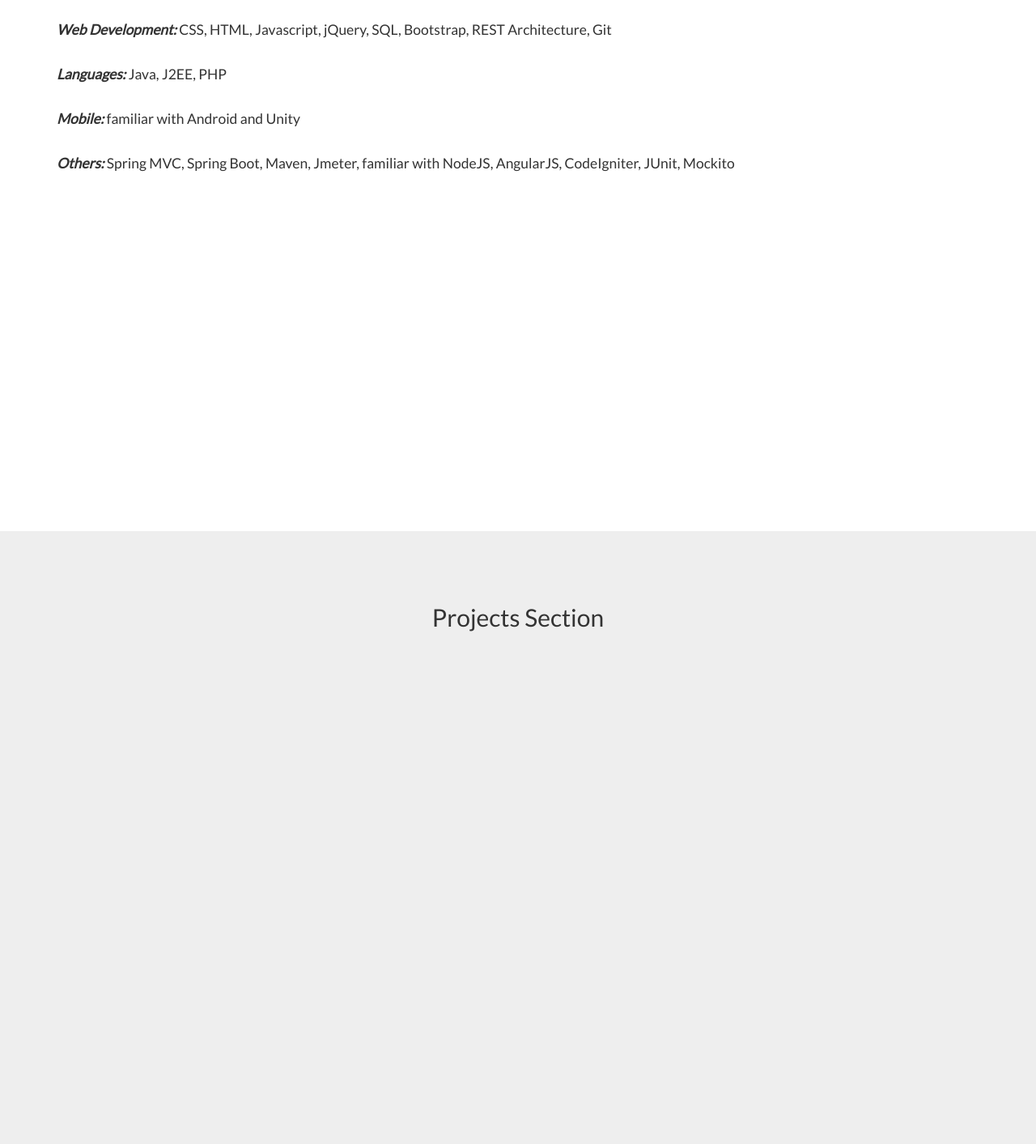
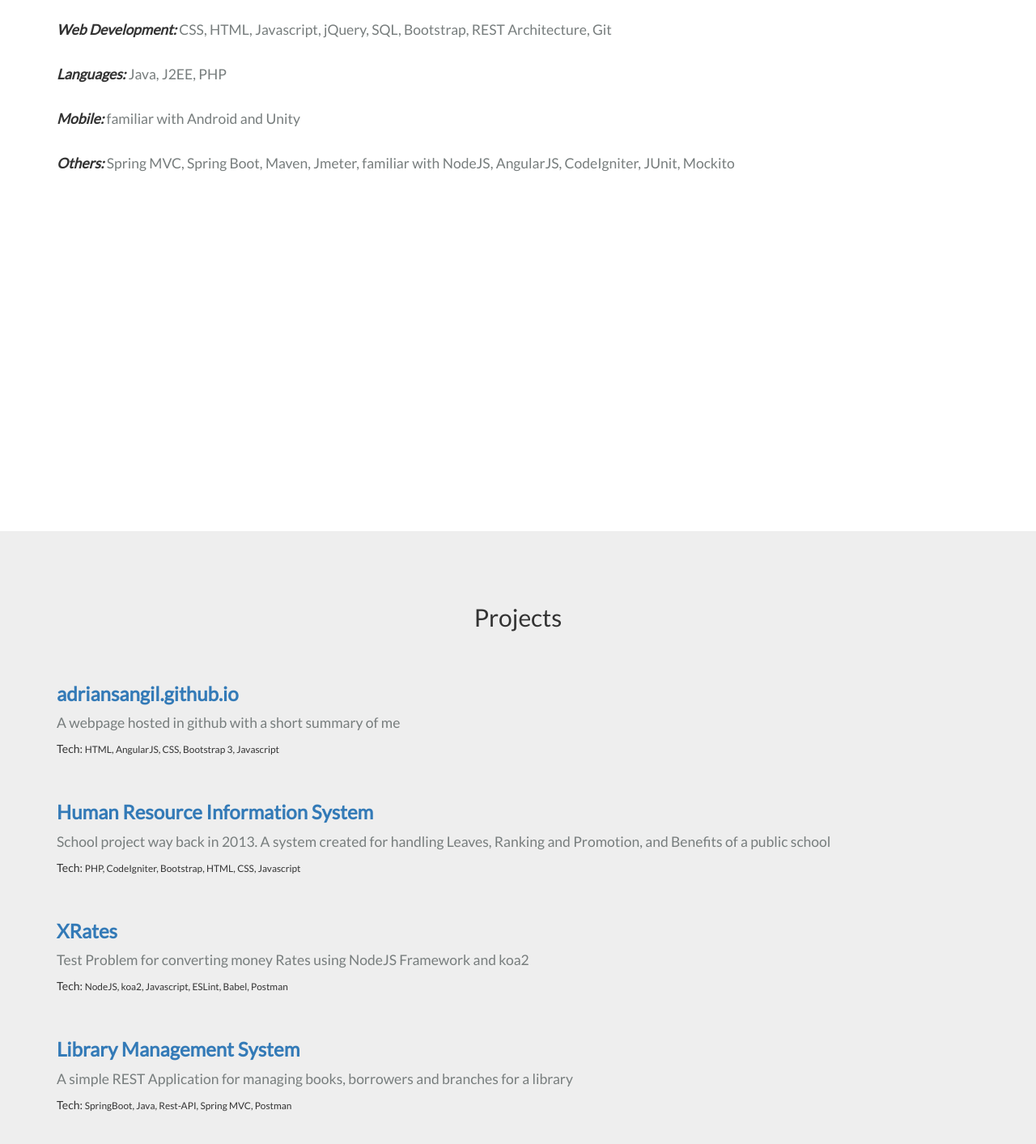
Before and after one commit to adriansangil/adriansangil.github.io, a plain HTML site: page index.html in a window 1280 px wide. Shown: the part 2000-3413 px from the top of the page at 81% size. Drawn offline with nearby package versions, Linux system fonts and the light colour scheme.

Commit message:
added projects section

```diff
--- a/css/custom.css
+++ b/css/custom.css
@@ -212,3 +212,12 @@
 .custom-padding {
 	padding: 1.25em;
 }
+
+.project-description {
+	font-size: 1.25em;
+	color: #777d7d;
+}
+
+.skill-list {
+	color: #777d7d;
+}
--- a/index.html
+++ b/index.html
@@ -133,19 +133,19 @@
             <div class="custom-padding">
             </div>
             <div class="text-left">
-            <span><em><strong>Web Development:</strong></em>{{skills.web}}<br></span>
+	            <span><em><strong>Web Development:</strong></em></span><span class="skill-list">{{skills.web}}<br></span>
 	            <div>
 	            	<p>&nbsp;</p>
 	            </div>
-            <span><em><strong>Languages:</strong></em>{{skills.lang}}<br></span>
+	            <span><em><strong>Languages:</strong></em></span><span class="skill-list">{{skills.lang}}<br></span>
 	            <div>
 	            	<p>&nbsp;</p>
 	            </div>
-            <span><em><strong>Mobile:</strong></em>{{skills.mobile}}<br></span>
+	            <span><em><strong>Mobile:</strong></em></span><span class="skill-list">{{skills.mobile}}<br></span>
 	            <div>
 	            	<p>&nbsp;</p>
 	            </div>
-            <span><em><strong>Others:</strong></em>{{skills.others}}<br></span>
+	            <span><em><strong>Others:</strong></em></span><span class="skill-list">{{skills.others}}<br></span>
             </div>
         </div>
     </section>
@@ -154,10 +154,19 @@
 
     <!-- Projects Section -->
     <section id="projects" class="dark-section">
-        <div class="container custom-container">
+        <div class="container custom-container" ng-controller="ProjectsController">
             <div class="row">
                 <div class="col-lg-12">
-                    <h2>Projects Section</h2>
+                    <h2>{{header}}</h2>
+                </div>
+            </div>
+            <div class="custom-padding">
+            </div>
+            <div class="text-left" ng-repeat="p in projects">
+            	<a href="{{p.url}}"><h3><strong>{{p.name}}</strong></h3></a>
+            	<p class="project-description">{{p.description}}<br /></p>
+            	<span class="job-length">Tech: <small>{{p.tags}}</small></span>
+            	<div class="custom-padding">
             </div>
             </div>
         </div>
@@ -229,5 +238,6 @@
 	<script src="js/controllers/ExperienceController.js"></script>
 	<script src="js/controllers/EducationController.js"></script>
 	<script src="js/controllers/SkillsController.js"></script>
+	<script src="js/controllers/ProjectsController.js"></script>
 </body>
 </html>
--- /dev/null
+++ b/js/controllers/ProjectsController.js
@@ -0,0 +1,32 @@
+app.controller('ProjectsController', ['$scope', function($scope) {
+   $scope.header = "Projects";
+
+  let myProjects = [];
+  myProjects.push({
+  	name: "adriansangil.github.io",
+  	description: "A webpage hosted in github with a short summary of me",
+  	tags: "HTML, AngularJS, CSS, Bootstrap 3, Javascript",
+  	url: "https://github.com/adriansangil/adriansangil.github.io"
+  });
+  myProjects.push({
+  	name: "Human Resource Information System",
+  	description: "School project way back in 2013. A system created for handling Leaves, Ranking and Promotion, and Benefits of a public school",
+  	tags: "PHP, CodeIgniter, Bootstrap, HTML, CSS, Javascript",
+  	url:"https://github.com/adriansangil/hris"
+  });
+  myProjects.push({
+  	name: "XRates",
+  	description: "Test Problem for converting money Rates using NodeJS Framework and koa2",
+  	tags: "NodeJS, koa2, Javascript, ESLint, Babel, Postman",
+  	url: "https://github.com/adriansangil/xrates"
+  });
+  myProjects.push({
+  	name: "Library Management System",
+  	description: "A simple REST Application for managing books, borrowers and branches for a library",
+  	tags: "SpringBoot, Java, Rest-API, Spring MVC, Postman",
+  	url: "https://github.com/adriansangil/Library-Management-System"
+  });
+
+  $scope.projects = myProjects;
+
+}]);
```
Lines whose indentation alone changed are shown as unchanged.
